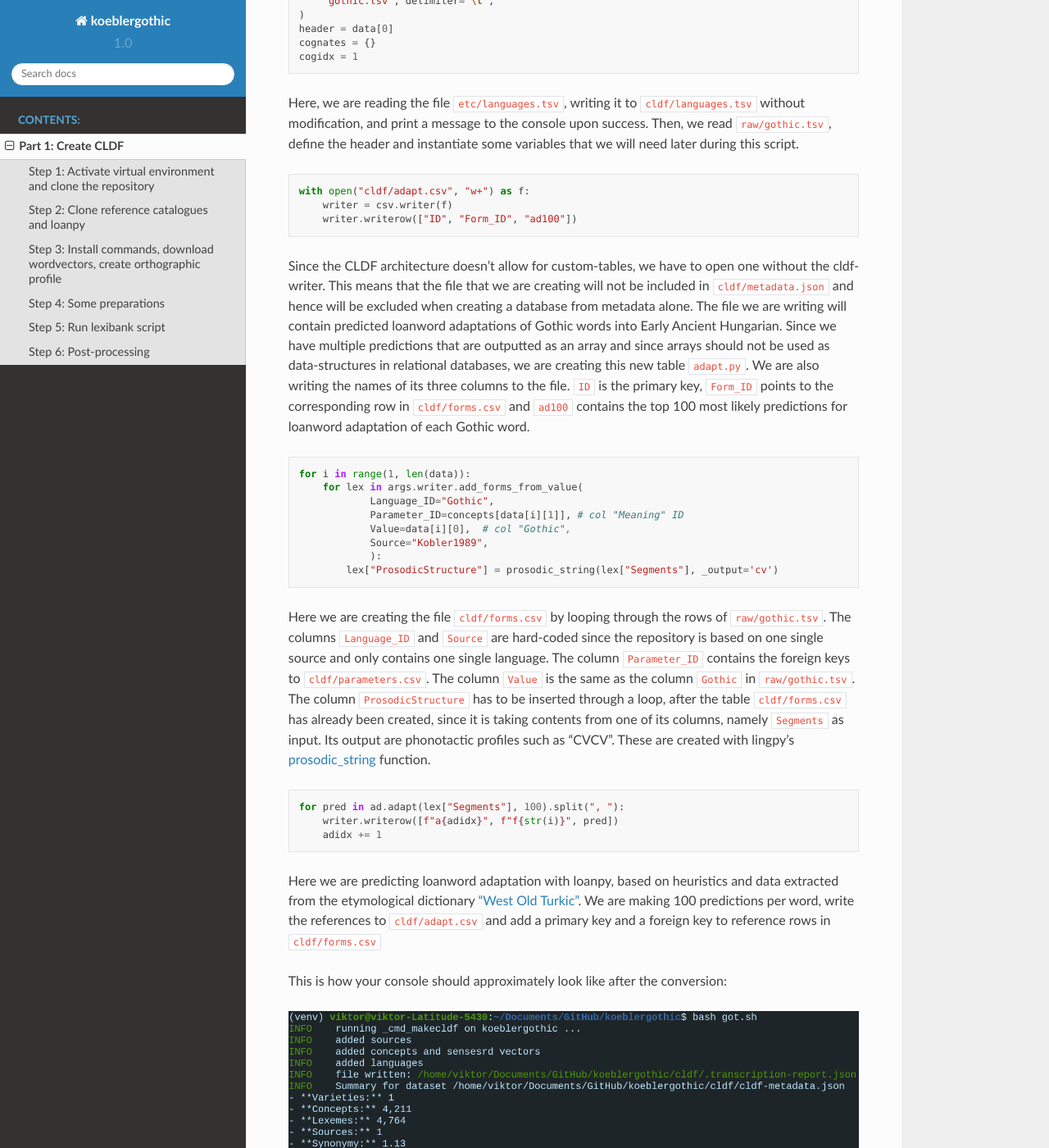
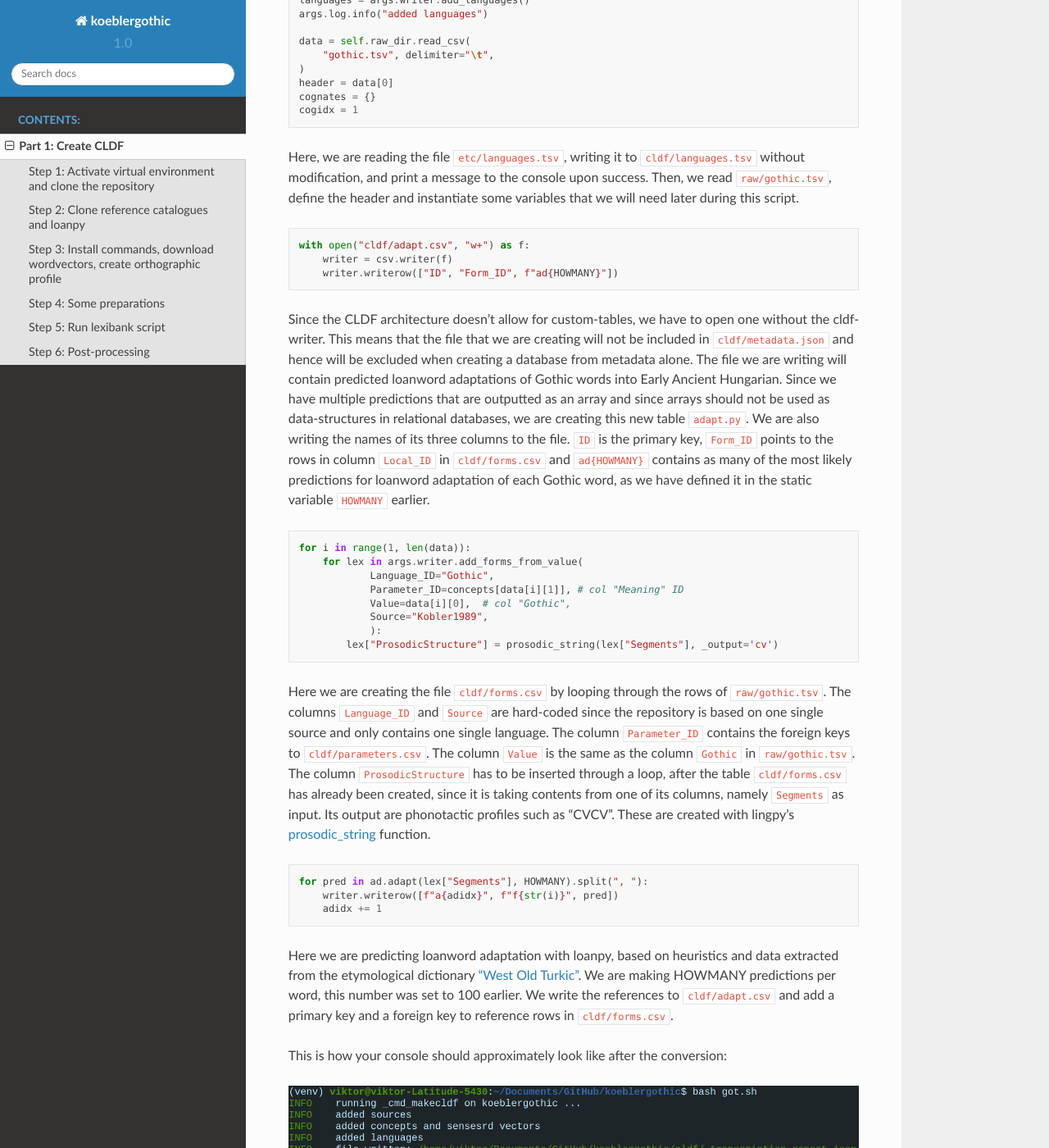
Before and after one commit to LoanpyDataHub/koeblergothic, a Sphinx documentation site: the page built from docs/mkcldf.rst, in a window 1280 px wide and 1400 px high, scrolled down 4730 px. Shown: the whole window at 82% size. Built offline with Sphinx 7.4.7 and the Read the Docs theme 2.0.0, drawn with Linux system fonts in a browser that asks for light colours; some of the changed text lies outside the part shown.

Commit message:
[skip ci] updatedocs

```diff
--- a/docs/mkcldf.rst
+++ b/docs/mkcldf.rst
@@ -153,6 +153,7 @@ keys to save disc space.
 .. code-block:: python
 
    ad = Adrc("etc/WOT2EAHsc.json", "etc/invsEAH.json")
+   HOWMANY = 100
 
 The file ``etc/WOT2EAHsc.json`` is the sound correspondence file for
 predicting loanword adaptations into Early Ancient Hungarian, and
@@ -164,6 +165,9 @@ and create an instance of the Adrc-object now based on that
 information.
 The files itself have been directly copied from the
 ``ronataswestoldturkic/loanpy`` folder.
+
+With ``HOWMANY=100`` we specify that we want 100 loanword adaptation
+predictions per input word.
 
 .. code-block:: python
 
@@ -280,7 +284,7 @@ script.
 
    with open("cldf/adapt.csv", "w+") as f:
        writer = csv.writer(f)
-       writer.writerow(["ID", "Form_ID", "ad100"])
+       writer.writerow(["ID", "Form_ID", f"ad{HOWMANY}"])
 
 Since the CLDF architecture doesn't allow for custom-tables, we have to
 open one without the cldf-writer. This means that the file that we are
@@ -291,9 +295,10 @@ Early Ancient Hungarian. Since we have multiple predictions that are
 outputted as an array and since arrays should not be used as data-structures
 in relational databases, we are creating this new table ``adapt.py``. We
 are also writing the names of its three columns to the file. ``ID`` is the
-primary key, ``Form_ID`` points to the corresponding row in
-``cldf/forms.csv`` and ``ad100`` contains the top 100 most likely predictions
-for loanword adaptation of each Gothic word.
+primary key, ``Form_ID`` points to the rows in column ``Local_ID`` in
+``cldf/forms.csv`` and ``ad{HOWMANY}`` contains as many of the most likely
+predictions for loanword adaptation of each Gothic word, as we have defined
+it in the static variable ``HOWMANY`` earlier.
 
 .. code-block:: python
 
@@ -322,16 +327,17 @@ function.
 
 .. code-block:: python
 
-   for pred in ad.adapt(lex["Segments"], 100).split(", "):
+   for pred in ad.adapt(lex["Segments"], HOWMANY).split(", "):
        writer.writerow([f"a{adidx}", f"f{str(i)}", pred])
        adidx += 1
 
 Here we are predicting loanword adaptation with loanpy, based on heuristics
 and data extracted from the etymological dictionary `"West Old Turkic"
 <https://ronataswestoldturkic.readthedocs.io/en/latest/?badge=latest>`_. We
-are making 100 predictions per word, write the references to
+are making HOWMANY predictions per word, this number was set to 100 earlier.
+We write the references to
 ``cldf/adapt.csv`` and add a primary key and a foreign key to reference
-rows in ``cldf/forms.csv``
+rows in ``cldf/forms.csv``.
 
 This is how your console should approximately look like after the conversion:
 
```
Also changed, not shown: cldfbench_koeblergothic.py (+4 -3 lines).
